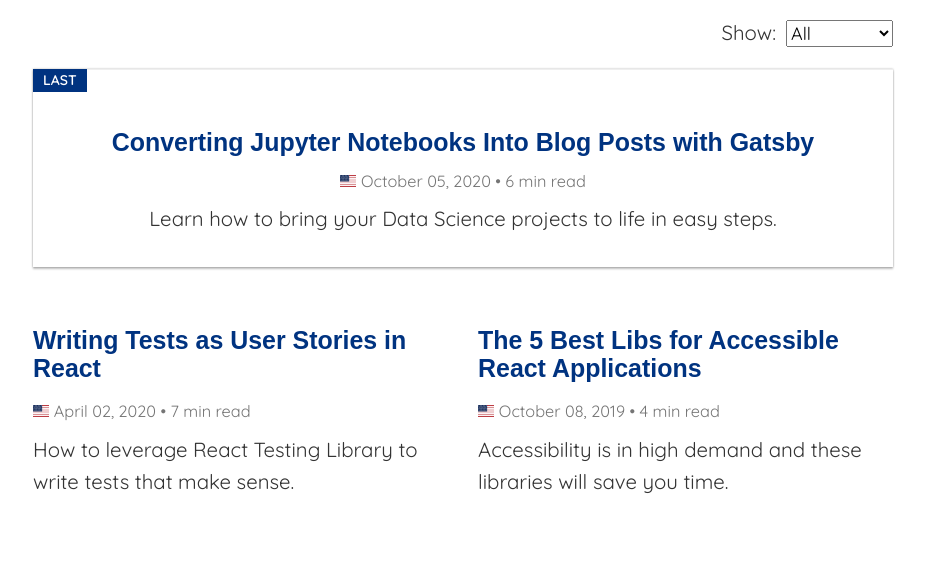
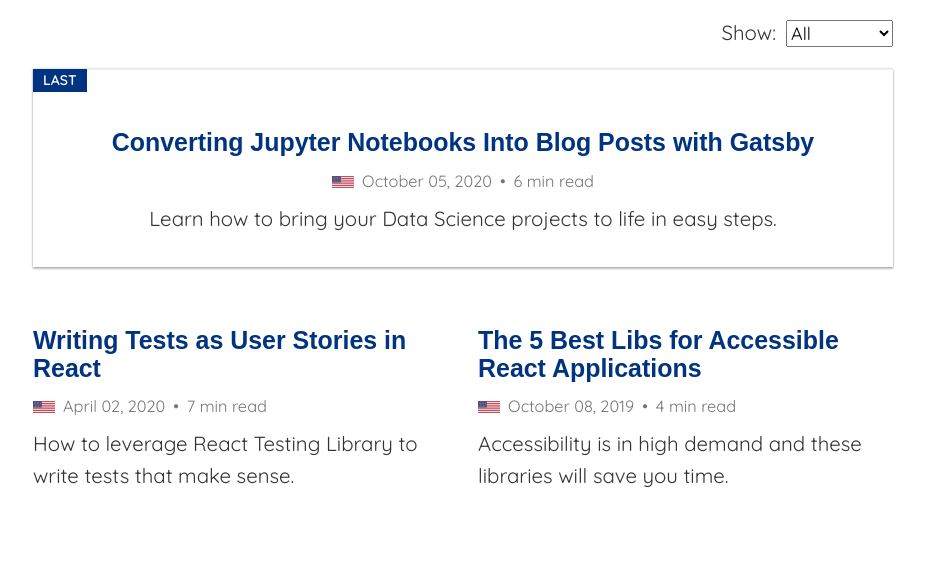
Before and after one commit to rafaelquintanilha/blog, a Gatsby site: page / in a window 1280 px wide. Shown: the part 149-729 px from the top of the page, without its empty margins (177-1102 px from the left). Built offline with nearby package versions, Linux system fonts and the light colour scheme; Gatsby itself is replaced by a stand-in of ours.

Commit message:
Remove flag css

```diff
--- a/gatsby-browser.js
+++ b/gatsby-browser.js
@@ -1,2 +1,3 @@
 import 'typeface-quicksand'
 import './src/utils/theme.css'
+import 'katex/dist/katex.min.css'
--- a/package.json
+++ b/package.json
@@ -7,7 +7,6 @@
     "url": "https://github.com/rafaelquintanilha/blog/issues"
   },
   "dependencies": {
-    "flag-icon-css": "^3.5.0",
     "gatsby": "^2.29.1",
     "gatsby-plugin-google-analytics": "^2.8.0",
     "gatsby-plugin-manifest": "^2.9.0",
--- a/src/components/Bio.js
+++ b/src/components/Bio.js
@@ -1,6 +1,5 @@
 import React from 'react'
 import profilePic from './avatar.jpeg'
-
 export default class Bio extends React.Component {
   render() {
     return (
--- a/src/pages/index.js
+++ b/src/pages/index.js
@@ -1,11 +1,12 @@
 import React from 'react'
 import { Link, graphql } from 'gatsby'
 import Layout from '../components/Layout'
-import 'flag-icon-css/css/flag-icon.css'
 import Footer from '../components/Footer'
 import css from './index.module.css'
 import Subscribe from '../components/Subscribe'
 import SEO from '../components/SEO'
+import BR from '../assets/br.svg'
+import US from '../assets/us.svg'
 
 export default class BlogIndex extends React.Component {
   constructor() {
@@ -13,9 +14,15 @@ export default class BlogIndex extends React.Component {
     this.state = { filter: 'all' }
   }
 
-  getFlagCode(lang) {
-    if (lang === 'pt-br') return 'br'
-    if (lang === 'en-us') return 'us'
+  getFlag(lang) {
+    if (lang === 'pt-br')
+      return (
+        <BR style={{ width: '22px', height: '22px', marginRight: '8px' }} />
+      )
+    if (lang === 'en-us')
+      return (
+        <US style={{ width: '22px', height: '22px', marginRight: '8px' }} />
+      )
     return ''
   }
 
@@ -58,15 +65,16 @@ export default class BlogIndex extends React.Component {
                       {title}
                     </Link>
                   </h3>
-                  <small style={{ color: 'rgba(0,0,0,.54)' }}>
-                    <span
-                      style={{ width: '1em' }}
-                      className={`flag-icon flag-icon-${this.getFlagCode(
-                        node.frontmatter.lang
-                      )}`}
-                    />{' '}
+                  <small
+                    style={{
+                      color: 'rgba(0,0,0,.54)',
+                      display: 'flex',
+                      alignItems: 'center',
+                    }}
+                  >
+                    {this.getFlag(node.frontmatter.lang)}
                     {node.frontmatter.date}
-                    {' • '}
+                    <span style={{ margin: '0 8px' }}>•</span>
                     <span>{node.timeToRead + ' min read'}</span>
                   </small>
                   <p
--- a/src/templates/blog-post.js
+++ b/src/templates/blog-post.js
@@ -1,6 +1,5 @@
 import React from 'react'
 import { Link, graphql } from 'gatsby'
-import 'katex/dist/katex.min.css'
 import Bio from '../components/Bio'
 import Layout from '../components/Layout'
 import Subscribe from '../components/Subscribe'
```
Also changed, not shown: src/assets/br.svg (added), src/assets/us.svg (added), 1 other file.
